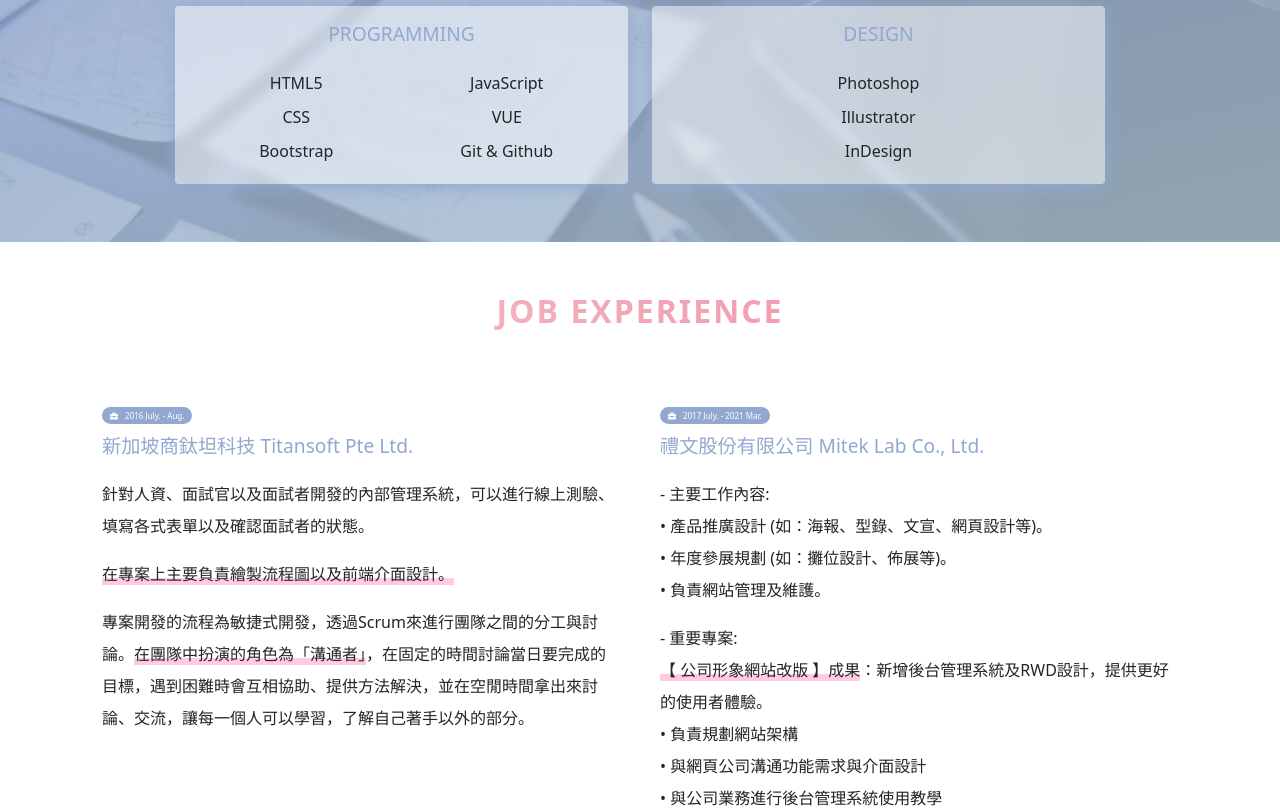
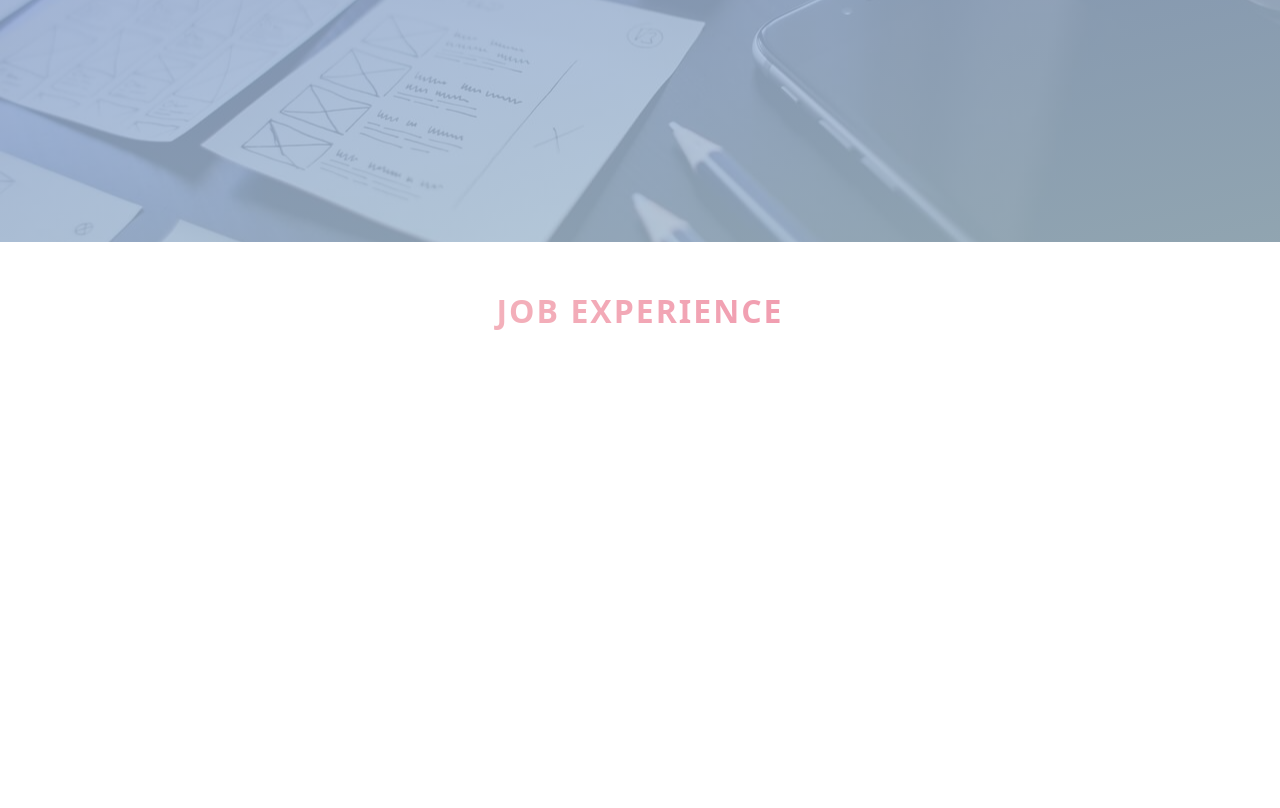
Before and after one commit to WendyTsao/Resume, a Vue app: page / in a window 1280 px wide. Shown: the part 1340-2148 px from the top of the page. Built offline with nearby package versions, Linux system fonts and the light colour scheme.

Commit message:
add AOS animation

```diff
--- a/src/views/Home.vue
+++ b/src/views/Home.vue
@@ -71,14 +71,14 @@
     <div class="container">
       <div class="content col-10 mx-auto">
         <div class="row py-5">
-          <CardList :title="'PROGRAMMING'">
+          <CardList data-aos="zoom-in" :title="'PROGRAMMING'">
               <ul class="d-flex flex-wrap">
                 <li v-for="item in skillProgrammingItems" class="skill-list" :key="item.programmingSkill">
                   {{ item.programmingSkill }}
                 </li>
               </ul>
           </CardList>
-          <CardList :title="'DESIGN'">
+          <CardList data-aos="zoom-in" data-aos-delay="500" :title="'DESIGN'">
               <ul class="d-flex flex-column align-items-center">
                 <li v-for="item in skillDesignItems" class="skill-list" :key="item.designSkill">
                   {{ item.designSkill }}
@@ -99,7 +99,7 @@
       <div class="content col-10 col-lg-12 mx-auto">
         <ul class="timeline">
           <li>
-            <div class="text">
+            <div class="text" data-aos="fade-left">
               <span class="badge rounded-pill">
                 <i class="fas fa-briefcase"></i>
                 2016 July. - Aug.
@@ -117,7 +117,7 @@
             </div>
           </li>
           <li>
-            <div class="text">
+            <div class="text" data-aos="fade-left" data-aos-delay="500" >
               <span class="badge rounded-pill">
                 <i class="fas fa-briefcase"></i>
                 2017 July. - 2021 Mar.
```
